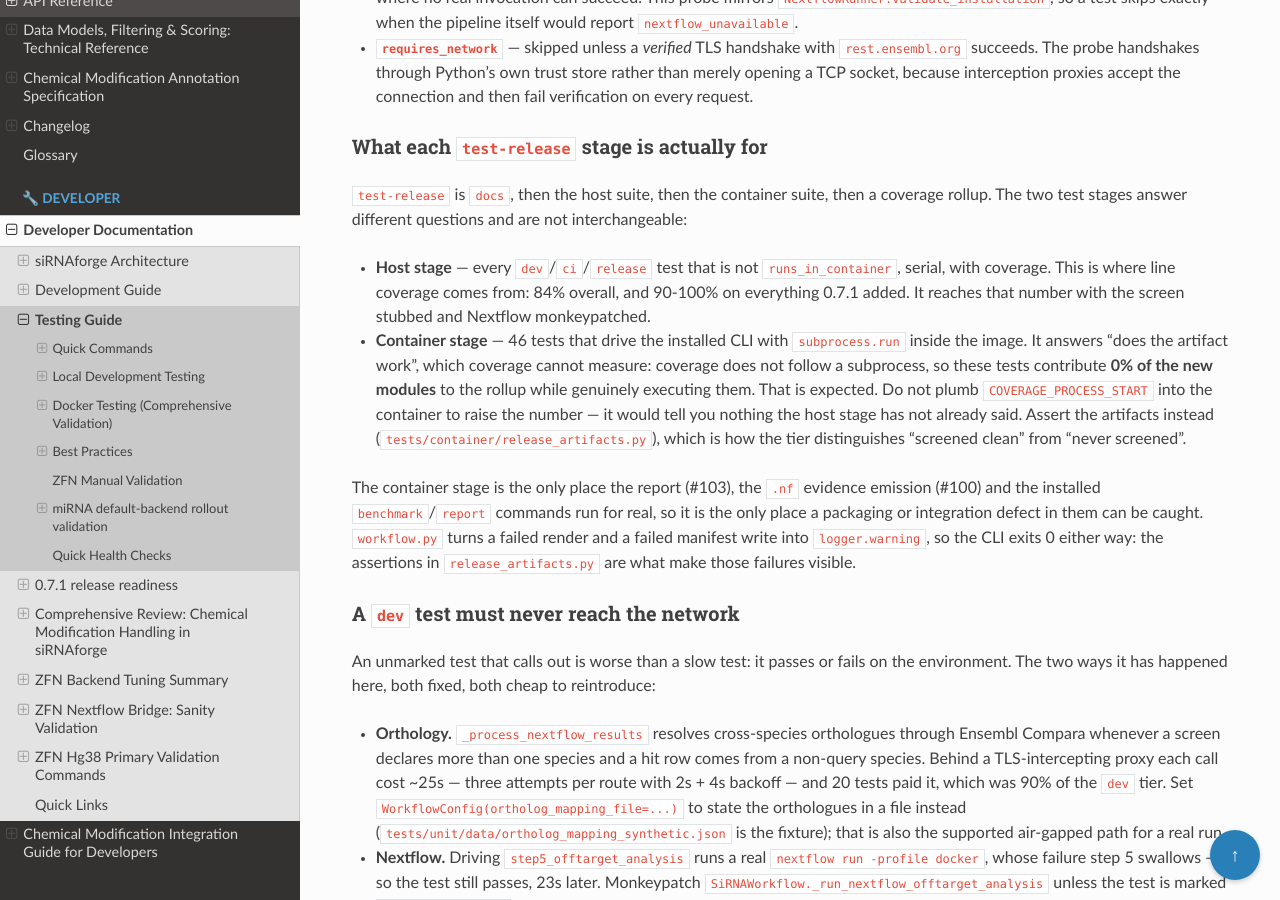
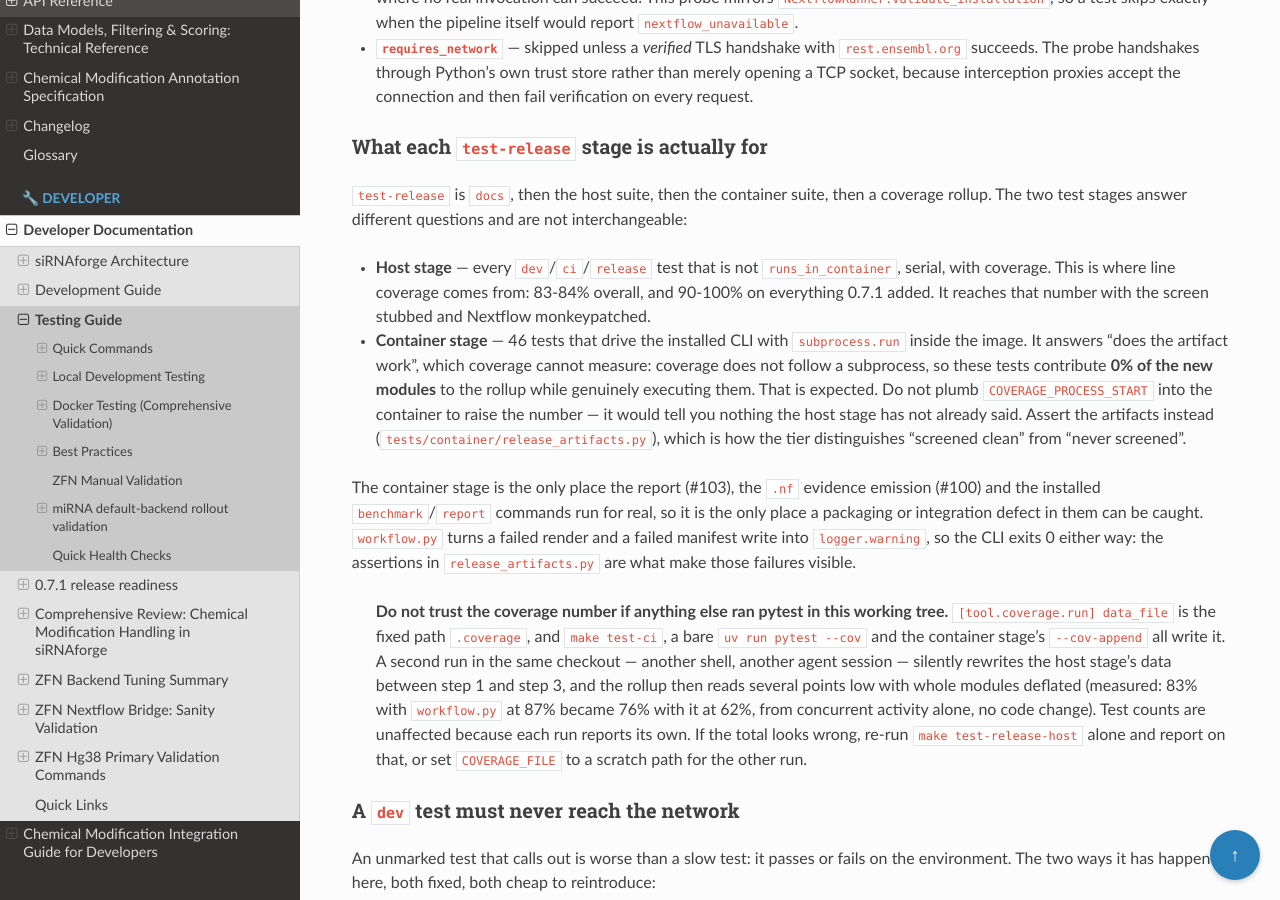
Before and after one commit to Austin-s-h/sirnaforge, a Sphinx documentation site: the page built from docs/developer/testing_guide.md, in a window 1280 px wide and 900 px high, scrolled down 1746 px. Built offline with Sphinx 7.4.7 and the Read the Docs theme 3.1.0, drawn with Linux system fonts in a browser that asks for light colours; the version number is read from the project's files by our own code.

Commit message:
docs(testing): the coverage rollup is only as trustworthy as the working tree
`[tool.coverage.run] data_file` is the fixed path `.coverage`, and three things write it:
`make test-ci`, any bare `uv run pytest --cov`, and the container stage's `--cov-append`.
So a second pytest run anywhere in the same checkout rewrites the host stage's data
between step 1 and step 3 of `make test-release`, and the rollup reads low with whole
modules deflated -- while every test still passes, because counts are per run.

Measured while verifying this branch: the host stage alone reported 83% with
`workflow.py` 87%, `reporting/tracks.py` 97% and `reporting/structure.py` 98%, matching
the figures recorded before these changes. A full `make test-release` in the same tree,
with another session running tests concurrently, reported 76% with the same three at
62%, 70% and 71%. No code differed between the two readings. The same `.coverage` then
moved from 83% to 78% with no run of mine in between, which is what identified the
cause; appending one container test to it moved it up, not down, so `--cov-append` is
additive and was never the culprit.

Recorded because the first reading of a number like that is "coverage regressed", and
the honest answer is "the measurement was shared". No behaviour change.

Co-Authored-By: Claude Opus 5 (1M context) <noreply@anthropic.com>

```diff
--- a/docs/developer/testing_guide.md
+++ b/docs/developer/testing_guide.md
@@ -77,7 +77,7 @@ executable on `PATH` both lie.
 The two test stages answer different questions and are not interchangeable:
 
 - **Host stage** — every `dev`/`ci`/`release` test that is not `runs_in_container`, serial, with
-  coverage. This is where line coverage comes from: 84% overall, and 90-100% on everything 0.7.1
+  coverage. This is where line coverage comes from: 83-84% overall, and 90-100% on everything 0.7.1
   added. It reaches that number with the screen stubbed and Nextflow monkeypatched.
 - **Container stage** — 46 tests that drive the installed CLI with `subprocess.run` inside the
   image. It answers "does the artifact work", which coverage cannot measure: coverage does not
@@ -92,6 +92,16 @@ installed `benchmark`/`report` commands run for real, so it is the only place a
 integration defect in them can be caught. `workflow.py` turns a failed render and a failed manifest
 write into `logger.warning`, so the CLI exits 0 either way: the assertions in
 `release_artifacts.py` are what make those failures visible.
+
+> **Do not trust the coverage number if anything else ran pytest in this working tree.**
+> `[tool.coverage.run] data_file` is the fixed path `.coverage`, and `make test-ci`, a bare
+> `uv run pytest --cov` and the container stage's `--cov-append` all write it. A second run in the
+> same checkout — another shell, another agent session — silently rewrites the host stage's data
+> between step 1 and step 3, and the rollup then reads several points low with whole modules
+> deflated (measured: 83% with `workflow.py` at 87% became 76% with it at 62%, from concurrent
+> activity alone, no code change). Test counts are unaffected because each run reports its own.
+> If the total looks wrong, re-run `make test-release-host` alone and report on that, or set
+> `COVERAGE_FILE` to a scratch path for the other run.
 
 ### A `dev` test must never reach the network
 
```
